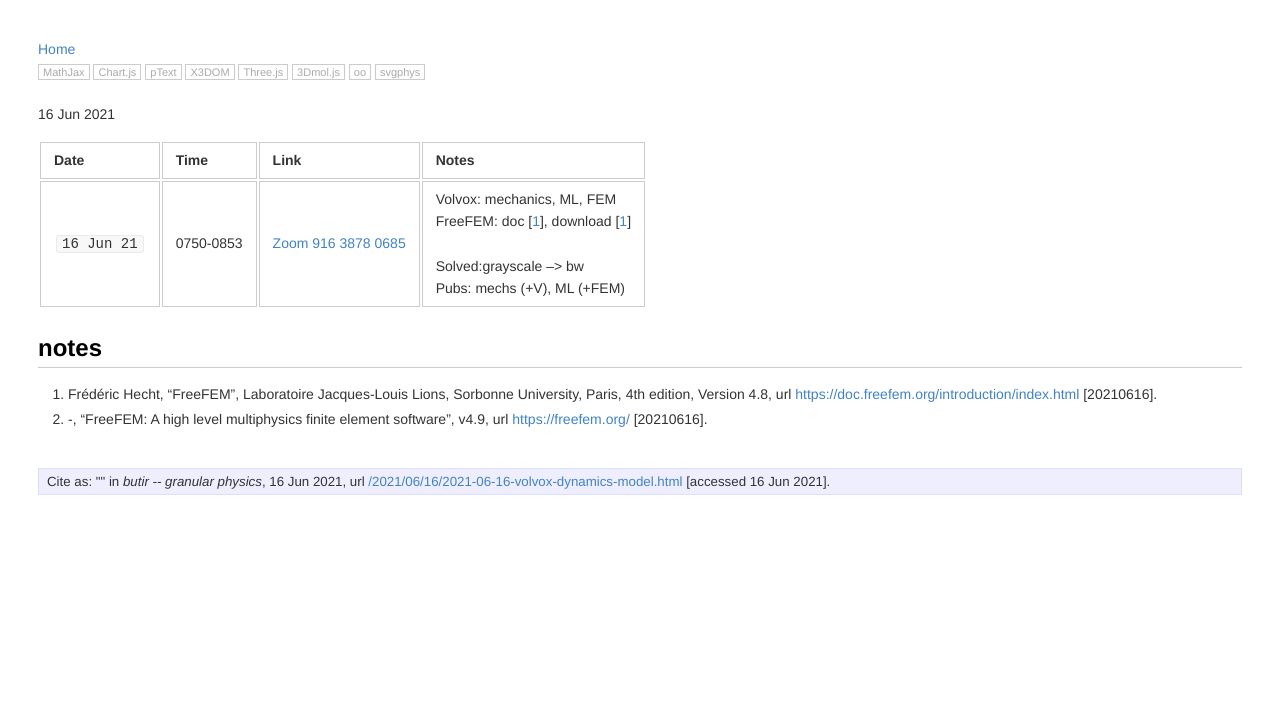
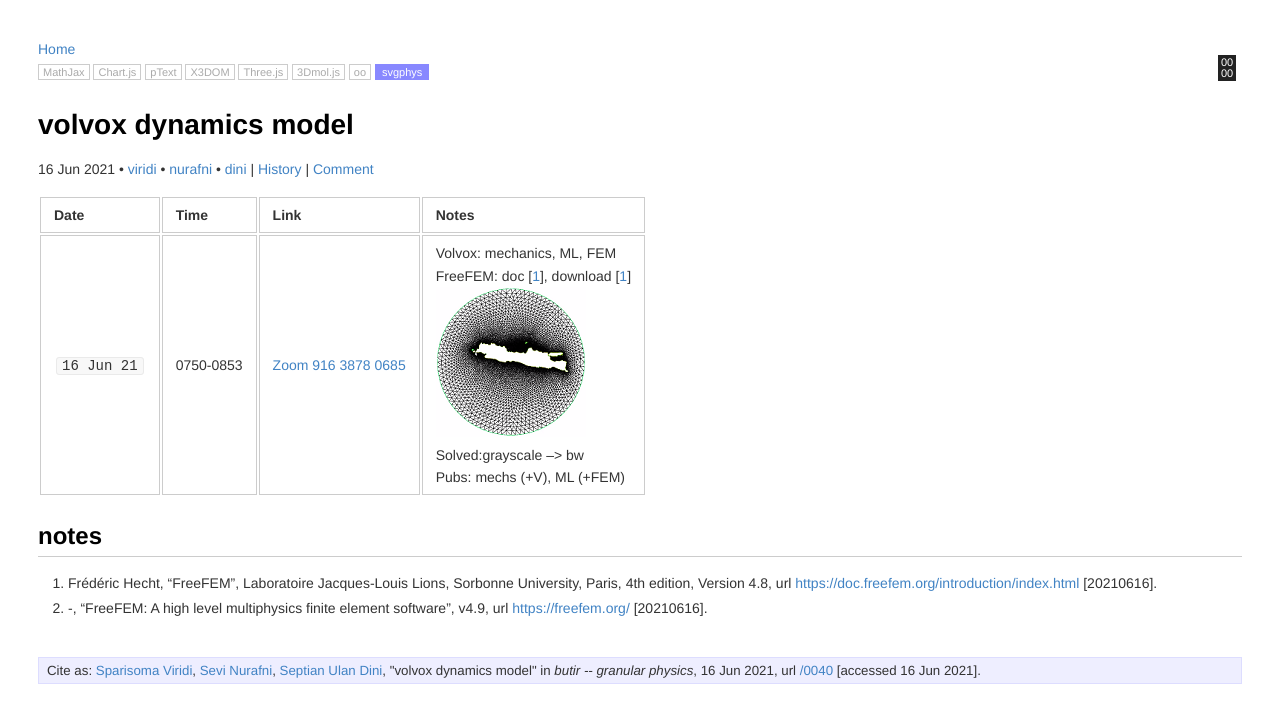
Before and after one commit to dudung/butir, a Jekyll site: the page built from _posts/0/04/2021-06-16-volvox-dynamics-model.md, in a window 1280 px wide. Shown: the top 723 px of the page. Built offline with Jekyll 4.4.1, drawn with Linux system fonts in a browser that asks for light colours.

```diff
--- a/_posts/0/04/2021-06-16-volvox-dynamics-model.md
+++ b/_posts/0/04/2021-06-16-volvox-dynamics-model.md
@@ -1,7 +1,7 @@
 ---
 layout: butir
-authors: [viridi, nurafni]
-title: discussion sevi nurafni
+authors: [viridi, nurafni, dini]
+title: volvox dynamics model
 pid: '0040'
 mathjax: false
 chartjs: false
```
Also changed, not shown: other parts of _posts/0/04/2021-06-16-volvox-dynamics-model.md (+2 -3 lines), _posts/0/04/2021-06-16-aquaponics-model.md (added, +39 -0 lines).
